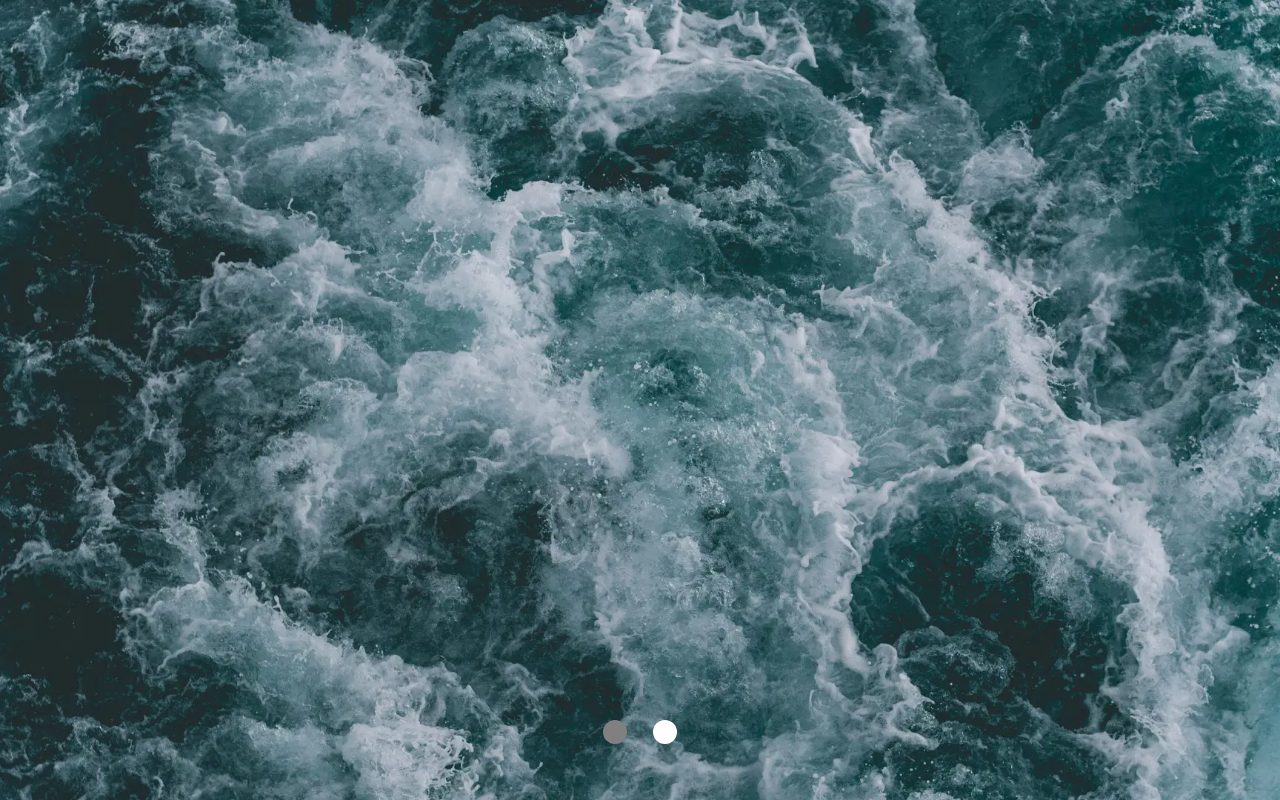
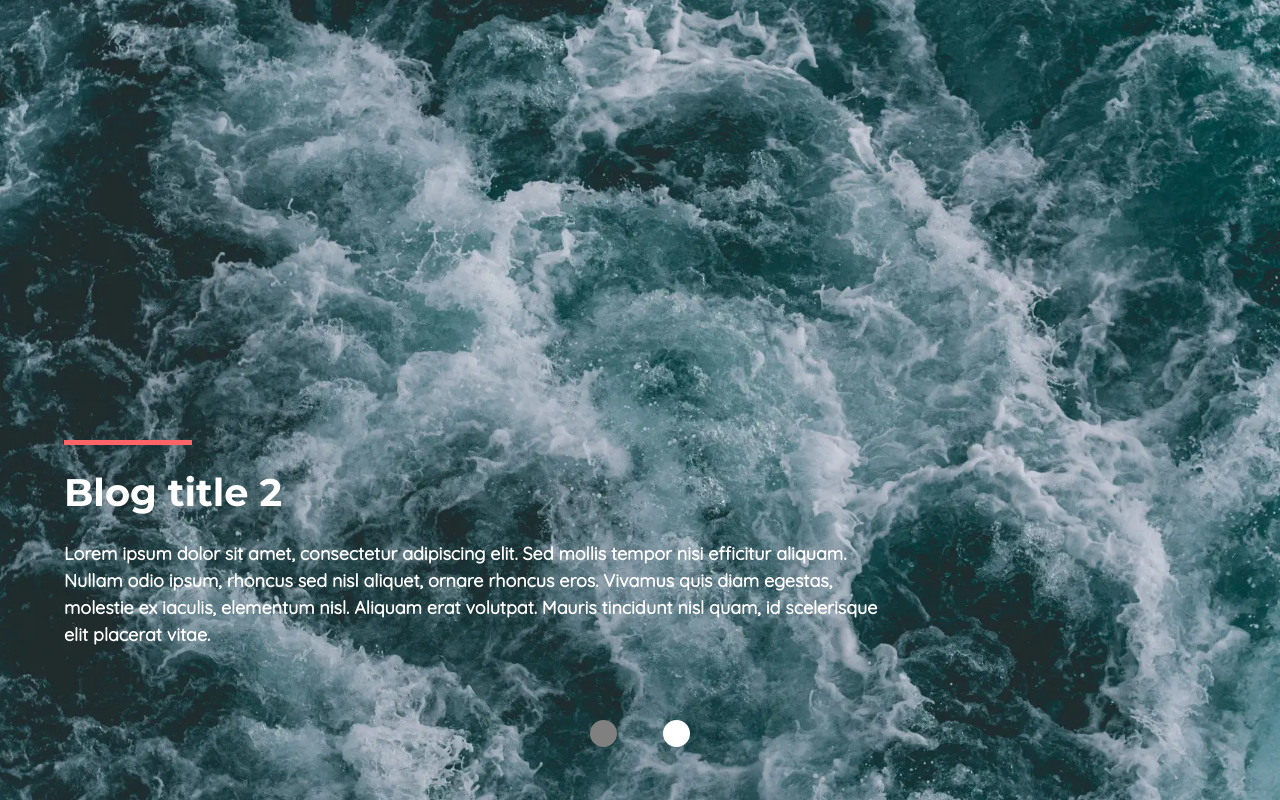
Before and after one commit to albertguo2006/ecf_website, a plain HTML site: page index.html in a window 1280 px wide. Both pictures are taken after a click on the link 665 px from the left and 2318 px from the top of the page. Shown: the part 1586-2386 px from the top of the page. Drawn offline with Linux system fonts and the light colour scheme.

Commit message:
Finish desktop site for home page

```diff
--- a/assets/css/styles.css
+++ b/assets/css/styles.css
@@ -319,13 +319,45 @@ footer {
 }
 
 .home3 {
+    position: relative;
+    width: 100vw;
+}
+
+.home3-nav {
+    display: flex;
+    width: 15vw;
+    /* Left and right padding need to be so that width exactly == 100vw */
+    padding: 90vh calc((100vw - 15vw) / 2) 0;
+    justify-content: space-evenly;
+    /* This is just absolute within the parent div */
+    position: absolute;
+    /* z index MUST be higher than that of home3-posts*/
+    z-index: 2;
+}
+
+.home3-nav > a {
+    width: 1.5em;
+    height: 1.5em;
+    border-radius: 50%;
+}
+
+.not-current-post {
+    background-color: grey;
+}
+
+/* Current post styling is below .not-current-post to allow for cascading just in case */
+.current-post {
+    background-color: white;
+}
+
+.home3-posts {
     display: flex;
     overflow: hidden;
     scroll-behavior: smooth;
-    width: 100vw;
+    z-index: 1;
 }
 
-.home3 > div {
+.home3-bg {
     display: flex;
     flex-shrink: 0;
     width: 100vw;
@@ -341,25 +373,16 @@ footer {
     background-image: url("../background/home3-post2.webp");
 }
 
-.home3-nav {
+.post-overlay {
     display: flex;
-    width: 10vw;
-    padding: 90vh 0 0;
-    justify-content: space-evenly;
+    flex-direction: column;
+    row-gap: 3vh;
+    margin: 55vh 30vw 5vh 5vw;
+    color: white;
 }
 
-.home3-nav > a {
-    width: 1.5rem;
-    height: 1.5rem;
-    border-radius: 50%;
-}
-
-.current-post {
-    background-color: white;
-}
-
-.other-post {
-    background-color: grey;
+.post-overlay > h2 {
+    line-height: 1.5;
 }
 
 .home4 {
--- a/assets/js/home.js
+++ b/assets/js/home.js
@@ -1,3 +1,17 @@
+// Change post selector colour (implemented using css) on click
+let currentPost = document.querySelector(".current-post");
+
+document.onclick = e => {
+    if (e.target.classList.contains("not-current-post")) {
+        currentPost.classList.remove("current-post");
+        currentPost.classList.add("not-current-post");
+        currentPost = e.target;
+        e.target.classList.add("current-post");
+        e.target.classList.remove("not-current-post");
+    }
+}
+
+// "Animate" the stats on the home page
 const stats = document.querySelectorAll(".home4-stats-amt");
 const initStats = [];
 stats.forEach(stat => initStats.push(stat.innerHTML));
--- a/index.html
+++ b/index.html
@@ -52,16 +52,30 @@
         <!-- TODO Make nav stick to the home3 div, not within the post div. -->
         <!-- TODO Currently, the buttons move when the gallery moves, which is not what we want-->
         <div class="home3">
-            <div id="post1" class="home3-bg1 parallax lazy-load">
-                <div class="home3-nav">
-                    <a class="current-post" href="#post1"></a>
-                    <a class="other-post" href="#post2"></a>
+            <div class="home3-nav">
+                <a class="current-post" href="#post1"></a>
+                <a class="not-current-post" href="#post2"></a>
+            </div>
+            <div class="home3-posts">
+                <div id="post1" class="home3-bg home3-bg1 parallax lazy-load">
+                    <div class="post-overlay">
+                        <div class="orange-bar-10"></div>
+                        <h1>Blog title</h1>
+                        <h2>Lorem ipsum dolor sit amet, consectetur adipiscing elit. Sed mollis tempor nisi efficitur
+                            aliquam. Nullam odio ipsum, rhoncus sed nisl aliquet, ornare rhoncus eros. Vivamus quis diam
+                            egestas, molestie ex iaculis, elementum nisl. Aliquam erat volutpat. Mauris tincidunt nisl
+                            quam, id scelerisque elit placerat vitae.</h2>
+                    </div>
                 </div>
-            </div>
-            <div id="post2" class="home3-bg2 parallax lazy-load">
-                <div class="home3-nav">
-                    <a class="other-post" href="#post1"></a>
-                    <a class="current-post" href="#post2"></a>
+                <div id="post2" class="home3-bg home3-bg2 parallax lazy-load">
+                    <div class="post-overlay">
+                        <div class="orange-bar-10"></div>
+                        <h1>Blog title 2</h1>
+                        <h2>Lorem ipsum dolor sit amet, consectetur adipiscing elit. Sed mollis tempor nisi efficitur
+                            aliquam. Nullam odio ipsum, rhoncus sed nisl aliquet, ornare rhoncus eros. Vivamus quis diam
+                            egestas, molestie ex iaculis, elementum nisl. Aliquam erat volutpat. Mauris tincidunt nisl
+                            quam, id scelerisque elit placerat vitae.</h2>
+                    </div>
                 </div>
             </div>
         </div>
```
